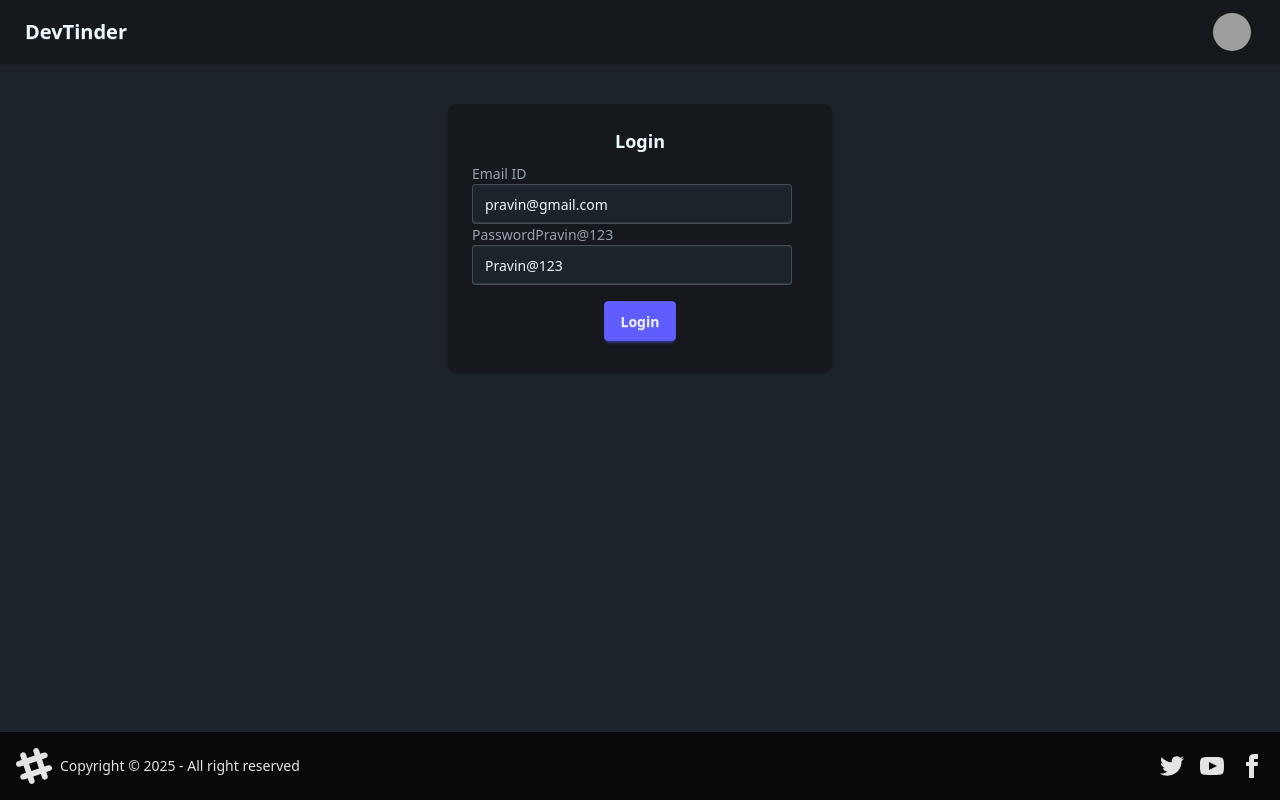
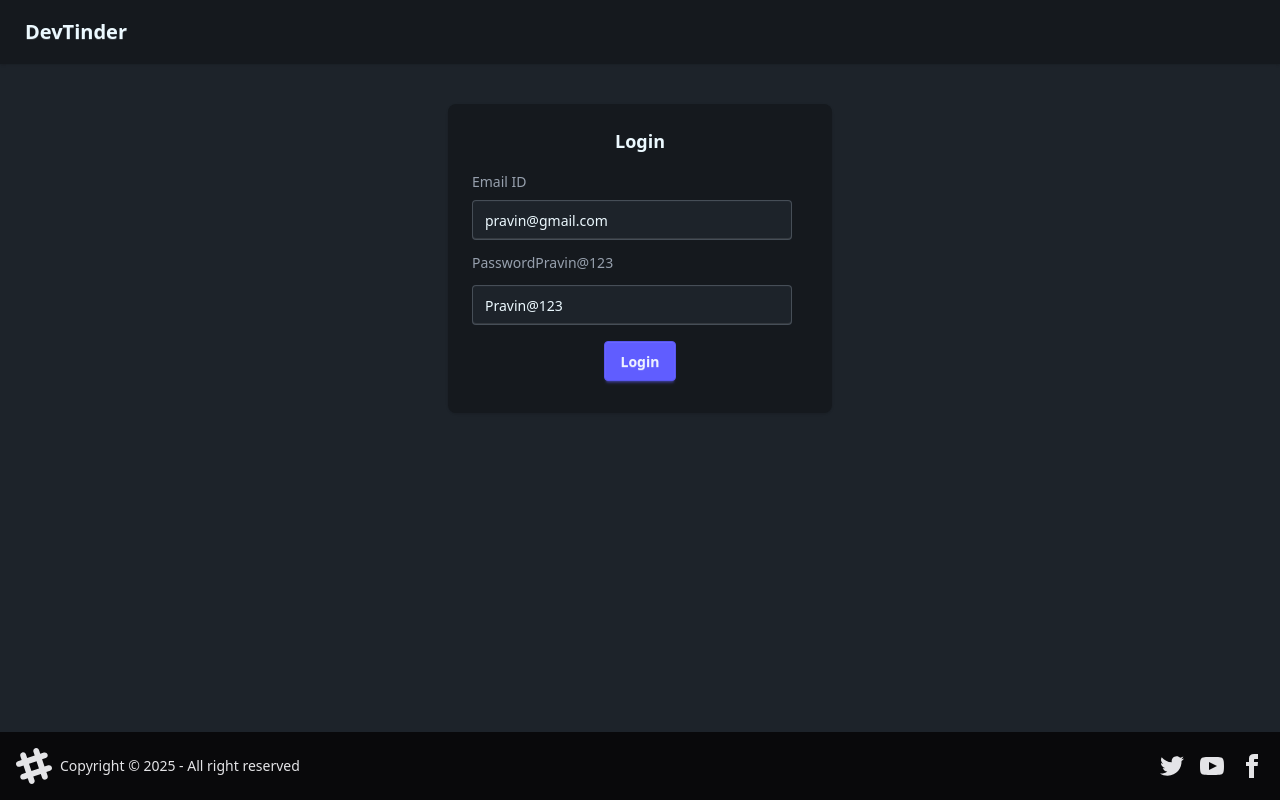
Before and after one commit to pravin-mishra123/DevTinder-Frontend, a React (Vite) app: page /login in a window 1280 px wide. Built offline with nearby package versions, Linux system fonts and the light colour scheme; grey boxes are pictures that could not be loaded.

Commit message:
Configure redux tool kit and store, code refactor and fixed imports

```diff
--- a/package.json
+++ b/package.json
@@ -10,10 +10,12 @@
     "preview": "vite preview"
   },
   "dependencies": {
+    "@reduxjs/toolkit": "^2.9.2",
     "@tailwindcss/vite": "^4.1.13",
     "axios": "^1.12.2",
     "react": "^19.1.1",
     "react-dom": "^19.1.1",
+    "react-redux": "^9.2.0",
     "react-router-dom": "^7.9.3",
     "tailwindcss": "^4.1.13"
   },
--- a/src/App.jsx
+++ b/src/App.jsx
@@ -1,19 +1,25 @@
 import { BrowserRouter, Route, Routes } from "react-router-dom";
-import Body from "./Body";
-import Login from "./Login";
-import Profile from "./Profile";
+import Body from "./components/Body";
+import Login from "./pages/Login";
+import Feed from "./pages/Feed";
+import Profile from "./pages/Profile";
+import { Provider } from "react-redux";
+import appStore from "./redux/appStore";
 
 function App() {
   return (
     <>
+    <Provider store={appStore}>
     <BrowserRouter basename="/">
     <Routes>
       <Route path="/" element={<Body/>}>
       <Route path="/login" element={<Login/>}/>
+      <Route path="/" element={<Feed/>}/>
       <Route path="/profile" element={<Profile/>}/>
       </Route>
     </Routes>
     </BrowserRouter>
+    </Provider>
       {/* <NavBar/> */}
     </>
   );
--- a/src/NavBar.jsx
+++ /dev/null
@@ -1,49 +0,0 @@
-const NavBar = () => {
-  return (
-    <div className="navbar bg-base-300 shadow-sm">
-      <div className="flex-1">
-        <a className="btn btn-ghost text-xl">DevTinder</a>
-      </div>
-      <div className="flex gap-2">
-        {/* <input
-            type="text"
-            placeholder="Search"
-            className="input input-bordered w-24 md:w-auto"
-          /> */}
-        <div className="dropdown dropdown-end mx-5">
-          <div
-            tabIndex={0}
-            role="button"
-            className="btn btn-ghost btn-circle avatar"
-          >
-            <div className="w-10 rounded-full">
-              <img
-                alt="Tailwind CSS Navbar component"
-                src="https://img.daisyui.com/images/stock/photo-1534528741775-53994a69daeb.webp"
-              />
-            </div>
-          </div>
-          <ul
-            tabIndex={0}
-            className="menu menu-sm dropdown-content bg-base-100 rounded-box z-1 mt-3 w-52 p-2 shadow"
-          >
-            <li>
-              <a className="justify-between">
-                Profile
-                <span className="badge">New</span>
-              </a>
-            </li>
-            <li>
-              <a>Settings</a>
-            </li>
-            <li>
-              <a>Logout</a>
-            </li>
-          </ul>
-        </div>
-      </div>
-    </div>
-  );
-};
-
-export default NavBar;
--- /dev/null
+++ b/src/components/NavBar.jsx
@@ -0,0 +1,48 @@
+import { useSelector } from "react-redux";
+
+const NavBar = () => {
+  const user = useSelector((state) => state.user);
+  console.log("userState", user);
+  return (
+    <div className="navbar bg-base-300 shadow-sm">
+      <div className="flex-1">
+        <a className="btn btn-ghost text-xl">DevTinder</a>
+      </div>
+      {user && (
+        <div className="flex items-center gap-2">
+          <div className="dropdown dropdown-end mx-5">
+            <span className="px-4">Welcome, {user.firstName}</span>
+            <div
+              tabIndex={0}
+              role="button"
+              className="btn btn-ghost btn-circle avatar"
+            >
+              <div className="w-10 rounded-full">
+                <img alt="User Photo" src={user.photoUrl} />
+              </div>
+            </div>
+            <ul
+              tabIndex={0}
+              className="menu menu-sm dropdown-content bg-base-100 rounded-box z-1 mt-3 w-52 p-2 shadow"
+            >
+              <li>
+                <a className="justify-between">
+                  Profile
+                  <span className="badge">New</span>
+                </a>
+              </li>
+              <li>
+                <a>Settings</a>
+              </li>
+              <li>
+                <a>Logout</a>
+              </li>
+            </ul>
+          </div>
+        </div>
+      )}
+    </div>
+  );
+};
+
+export default NavBar;
--- /dev/null
+++ b/src/pages/Feed.jsx
@@ -0,0 +1,7 @@
+function Feed (){
+    return(
+        <div>Feed Component</div>
+    )
+}
+
+export default Feed
--- a/src/Login.jsx
+++ b/src/pages/Login.jsx
@@ -1,20 +1,29 @@
 import axios from "axios";
 import { useState } from "react";
+import { useDispatch } from "react-redux";
+import { addUser } from "../redux/userSlice";
+import { useNavigate } from "react-router-dom";
+import {BASE_URL} from "../utils/constants"
 
 const Login = () => {
+  const navigate = useNavigate();
+  const dispatch = useDispatch()
   const [emailId, setEmailId] = useState("pravin@gmail.com");
   const [password, setPassword] = useState("Pravin@123");
 
   const handleLogin = async () => {
+
     try {
       const res = await axios.post(
-        "http://localhost:7777/login",
+        BASE_URL +"/login",
         {
           emailId,
           password,
         },
         { withCredentials: true }
       );
+      dispatch(addUser(res.data))
+      navigate("/")
     } catch (error) {
       console.error(error);
     }
@@ -27,25 +36,25 @@ const Login = () => {
           <h2 className="card-title justify-center">Login</h2>
           <div>
             <label className="form-control w-full max-w-xs my-2">
-              <div className="label">
+              <div className="label py-2">
                 <span className="label-text">Email ID</span>
               </div>
               <input
                 type="text"
                 value={emailId}
-                // placeholder="Type here"
+                placeholder="email"
                 className="input input-bordered w-full max-w-xs"
                 onChange={(e) => setEmailId(e.target.value)}
               />
             </label>
             <label className="form-control w-full max-w-xs my-2">
-              <div className="label">
+              <div className="label py-3">
                 <span className="label-text">Password{password}</span>
               </div>
               <input
                 type="text"
                 value={password}
-                // placeholder="Type here"
+                placeholder="password"
                 className="input input-bordered w-full max-w-xs"
                 onChange={(e) => setPassword(e.target.value)}
               />
--- /dev/null
+++ b/src/redux/appStore.js
@@ -0,0 +1,10 @@
+import { configureStore } from "@reduxjs/toolkit";
+import userReducer from "./userSlice";
+
+const appStore = configureStore({
+  reducer: {
+    user: userReducer,
+  },
+});
+
+export default appStore;
--- /dev/null
+++ b/src/redux/userSlice.js
@@ -0,0 +1,18 @@
+import { createSlice } from "@reduxjs/toolkit";
+
+const userSlice = createSlice({
+  name: "user",
+  initialState: null,
+  reducers: {
+    addUser: (state, action) => {
+      return action.payload;
+    },
+    removeUser: (state, action) => {
+      return null;
+    },
+  },
+});
+
+export const { addUser, removeUser } = userSlice.actions;
+
+export default userSlice.reducer;
--- /dev/null
+++ b/src/utils/constants.js
@@ -0,0 +1 @@
+export const BASE_URL = "http://localhost:7777";
```
Also changed, not shown: src/components/Body.jsx (renamed from src/Body.jsx), src/components/Footer.jsx (renamed from src/Footer.jsx), src/pages/Profile.jsx (renamed from src/Profile.jsx), 2 other files (tests, documents, lock files or other folders).
